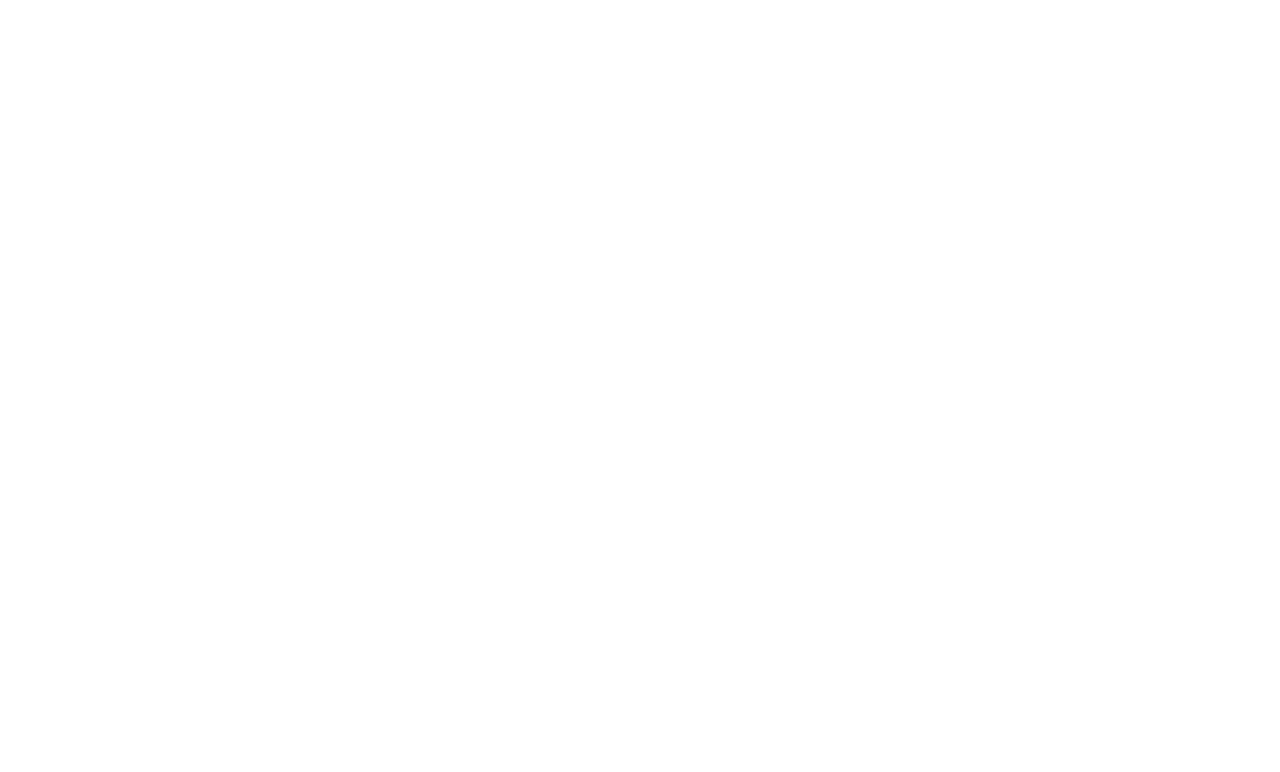
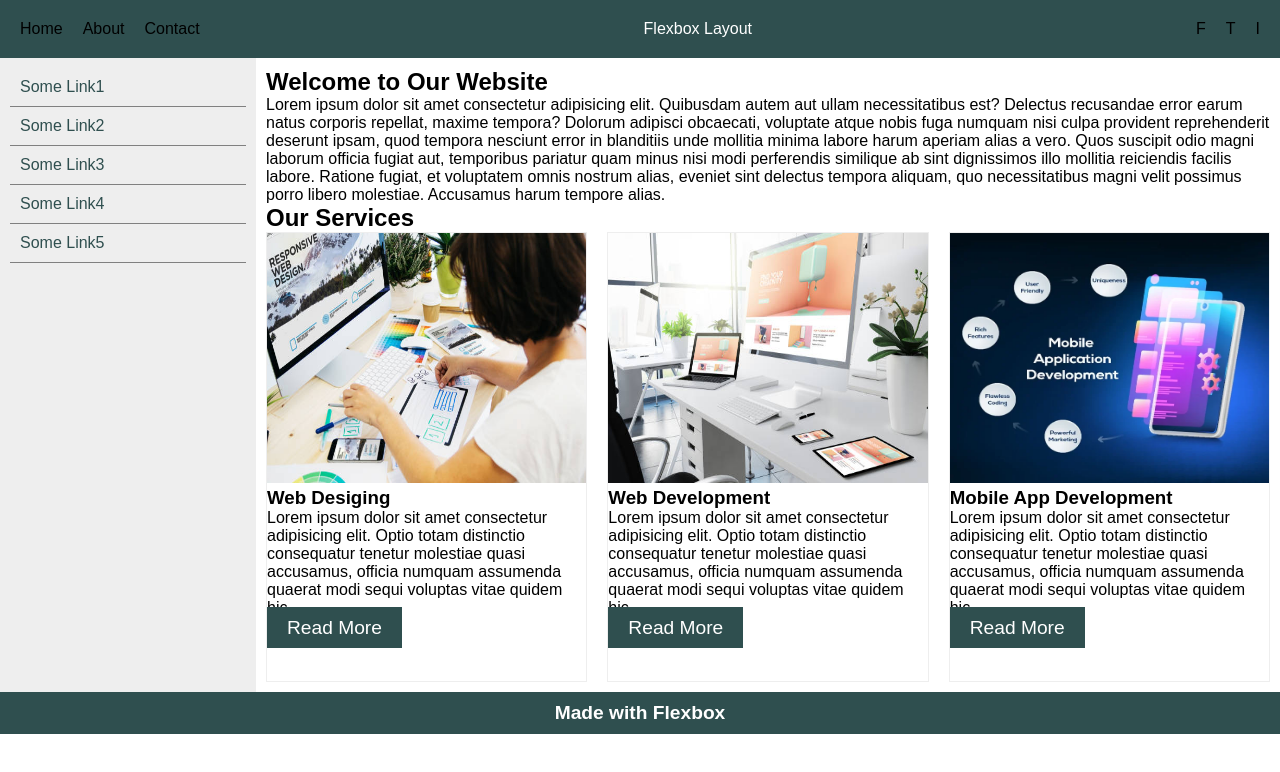
Before and after one commit to GausAlMunirTushar/css-flexbox, a plain HTML site: page layout.html in a window 1280 px wide. Drawn offline with Linux system fonts and the light colour scheme.

Commit message:
flex layout complete

```diff
--- a/layout.html
+++ b/layout.html
@@ -0,0 +1,93 @@
+<!DOCTYPE html>
+<html lang="en">
+<head>
+    <meta charset="UTF-8">
+    <meta name="viewport" content="width=device-width, initial-scale=1.0">
+    <title>Flexbox Layout</title>
+    <link rel="stylesheet" href="styles/index.css">
+</head>
+<body>
+    <header>
+        <nav id="menu">
+            <ul>
+                <li>Home</li>
+                <li>About</li>
+                <li>Contact</li>
+            </ul>
+        </nav>
+        <div id="logo">
+            <a href="">Flexbox Layout</a>
+        </div>
+        <nav id="social-links">
+            <ul>
+                <li>F</li>
+                <li>T</li>
+                <li>I</li>
+            </ul>
+        </nav>
+    </header>
+    <main>
+        <aside>
+            <ul>
+                <li><a href="">Some Link1</a></li>
+                <li><a href="">Some Link2</a></li>
+                <li><a href="">Some Link3</a></li>
+                <li><a href="">Some Link4</a></li>
+                <li><a href="">Some Link5</a></li>
+            </ul>
+        </aside>
+        <article>
+            <h2>Welcome to Our Website</h2>
+            <p>Lorem ipsum dolor sit amet consectetur adipisicing elit. Quibusdam autem aut ullam necessitatibus est? Delectus recusandae error earum natus corporis repellat, maxime tempora? Dolorum adipisci obcaecati, voluptate atque nobis fuga numquam nisi culpa provident reprehenderit deserunt ipsam, quod tempora nesciunt error in blanditiis unde mollitia minima labore harum aperiam alias a vero. Quos suscipit odio magni laborum officia fugiat aut, temporibus pariatur quam minus nisi modi perferendis similique ab sint dignissimos illo mollitia reiciendis facilis labore. Ratione fugiat, et voluptatem omnis nostrum alias, eveniet sint delectus tempora aliquam, quo necessitatibus magni velit possimus porro libero molestiae. Accusamus harum tempore alias.</p>
+            <h2>Our Services</h2>
+            <div class="services">
+                <div class="service">
+                    <div class="service-img">
+                        <img src="images/service-1.jpg" alt="">
+                    </div>
+                    <div class="service-title">
+                        <h3>Web Desiging</h3>
+                    </div>
+                    <div class="service-desc">
+                        <p>Lorem ipsum dolor sit amet consectetur adipisicing elit. Optio totam distinctio consequatur tenetur molestiae quasi accusamus, officia numquam assumenda quaerat modi sequi voluptas vitae quidem hic</p>
+                    </div>
+                    <div class="read-more">
+                        <a class="btn" href="">Read More</a>
+                    </div>
+                </div>
+                <div class="service">
+                    <div class="service-img">
+                        <img src="images/service-2.jpg" alt="">
+                    </div>
+                    <div class="service-title">
+                        <h3>Web Development</h3>
+                    </div>
+                    <div class="service-desc">
+                        <p>Lorem ipsum dolor sit amet consectetur adipisicing elit. Optio totam distinctio consequatur tenetur molestiae quasi accusamus, officia numquam assumenda quaerat modi sequi voluptas vitae quidem hic</p>
+                    </div>
+                    <div class="read-more">
+                        <a class="btn" href="">Read More</a>
+                    </div>
+                </div>
+                <div class="service">
+                    <div class="service-img">
+                        <img src="images/service-3.webp" alt="">
+                    </div>
+                    <div class="service-title">
+                        <h3>Mobile App Development</h3>
+                    </div>
+                    <div class="service-desc">
+                        <p>Lorem ipsum dolor sit amet consectetur adipisicing elit. Optio totam distinctio consequatur tenetur molestiae quasi accusamus, officia numquam assumenda quaerat modi sequi voluptas vitae quidem hic.</p>
+                    </div>
+                    <div class="read-more">
+                        <a class="btn" href="">Read More</a>
+                    </div>
+                </div>
+            </div>
+        </article>
+    </main>
+    <footer>
+        Made with Flexbox
+    </footer>
+</body>
+</html>
--- a/styles/index.css
+++ b/styles/index.css
@@ -1,26 +1,94 @@
-.container {
-    width: 900px;
-    height: 300px;
-    border: 2px solid black;
+* {
+    box-sizing: border-box;
+    margin: 0;
+}
+body {
+    font-family: arial;
+    display: flex;
+    flex-direction: column;
+}
+
+
+/* Flexbox Layout */
+header {
+    background: darkslategrey;
+    display: flex;
+    align-items: center;
     padding: 10px;
+}
+header ul {
+    list-style: none;
+    display: flex;
+    margin: 0;
+    padding: 0;
+}
+header a {
+    color: #fff;
+}
+#logo {
+    margin: 0 auto;
+}
+a {
+    text-decoration: none;
+}
+#menu li {
+    padding: 10px;
+}
+#social-links li {
+    padding: 10px;
+}
+main {
     display: flex;
 }
-.items {
-    width: 100px;
+aside {
+    padding: 10px;
+    flex: 0 0 20vw;
+    background: #eee;
+}aside ul {
+    list-style: none;
+    padding: 0;
 }
-.item-1 {
-    background: red;
-    flex-basis: 200px;
+aside ul a {
+    color: darkslategray;
+    padding: 10px;
+    display: block;
+    border-bottom: 1px solid grey;
 }
-.item-2 {
-    background: green;
-    height: 100px;
-    font-size: 30px;
+article {
+    padding: 10px;
 }
-.item-3 {
-    background: yellow;
+.services {
+    display: flex;
+    justify-content: space-between;
 }
-.item-4 {
-    background: pink;
+.service {
+    display: flex;
+    flex-direction: column;
+    border: 1px solid #eee;
+    flex-basis: 32%;
+    max-width: 370px;
+    min-height: 450px;
+}
+.service img{
+    width: 100%;
+    height: 250px;
+}
+.read-more {
+    align-items: center;
+}
+.btn {
+    background: darkslategrey;
+    color: white;
+    font-size: 1.2em;
+    padding: 10px 20px;
+}
+footer {
+    background: darkslategrey;
+    color: white;
+    padding: 10px;
+    text-align: center;
+    font-size: 1.2em;
+    font-weight: bold;
+}
 
-}
+/* Responsive Layout Design  */
```
Also changed, not shown: images/service-1.jpg (added), images/service-2.jpg (added), images/service-3.webp (added).
